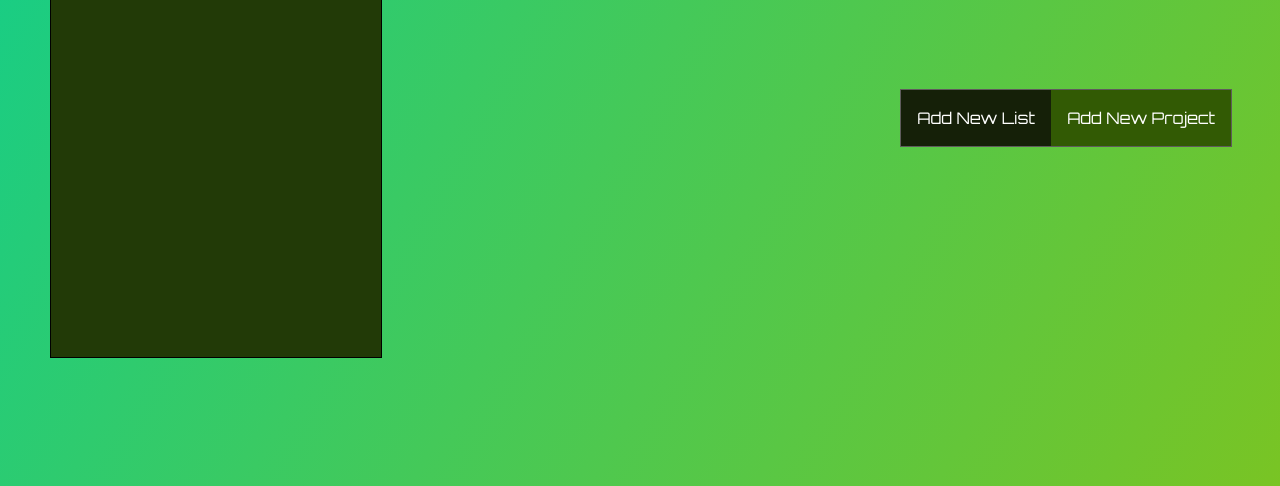
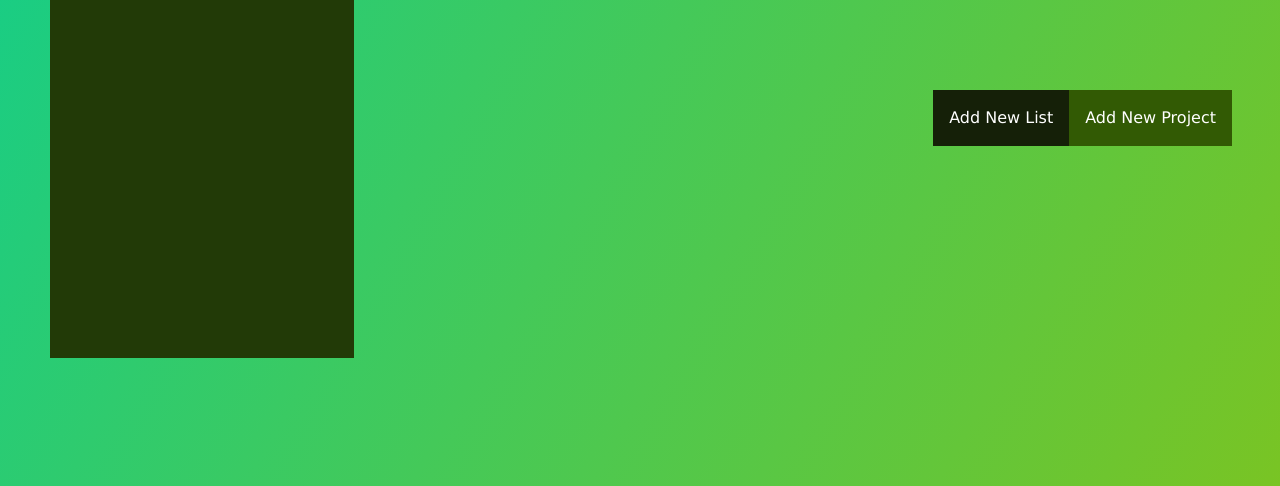
Before and after one commit to uimarshall/microverse-todo-list, a website built with webpack: page src/template.html in a window 1280 px wide. Shown: the part 314-800 px from the top of the page. Built offline with nearby package versions, Linux system fonts and the light colour scheme.

Commit message:
clean up the css file

```diff
--- a/src/main.scss
+++ b/src/main.scss
@@ -10,13 +10,14 @@ html {
 body {
 	background-image: linear-gradient(120deg, #0fce8e, #79c424);
 	color: #fff;
-	font-family: "Orbitron", sans-serif;
+	font-family: Verdana, Geneva, Tahoma, sans-serif;
 }
 
 header {
 	background-color: #2b381d;
 	margin-bottom: 2rem;
 	min-height: 20vh;
+	font-family: "Orbitron", sans-serif;
 }
 
 form,
@@ -50,14 +51,12 @@ form {
 }
 
 .left-side {
-	border: 1px solid black;
 	min-height: 60vh;
 	padding: 3rem 4rem;
 	margin-left: 0;
 	background-color: #223a07;
 }
 .right-side {
-	border: 1px solid #5f5c5c;
 	margin-right: 3rem;
 }
 
```
